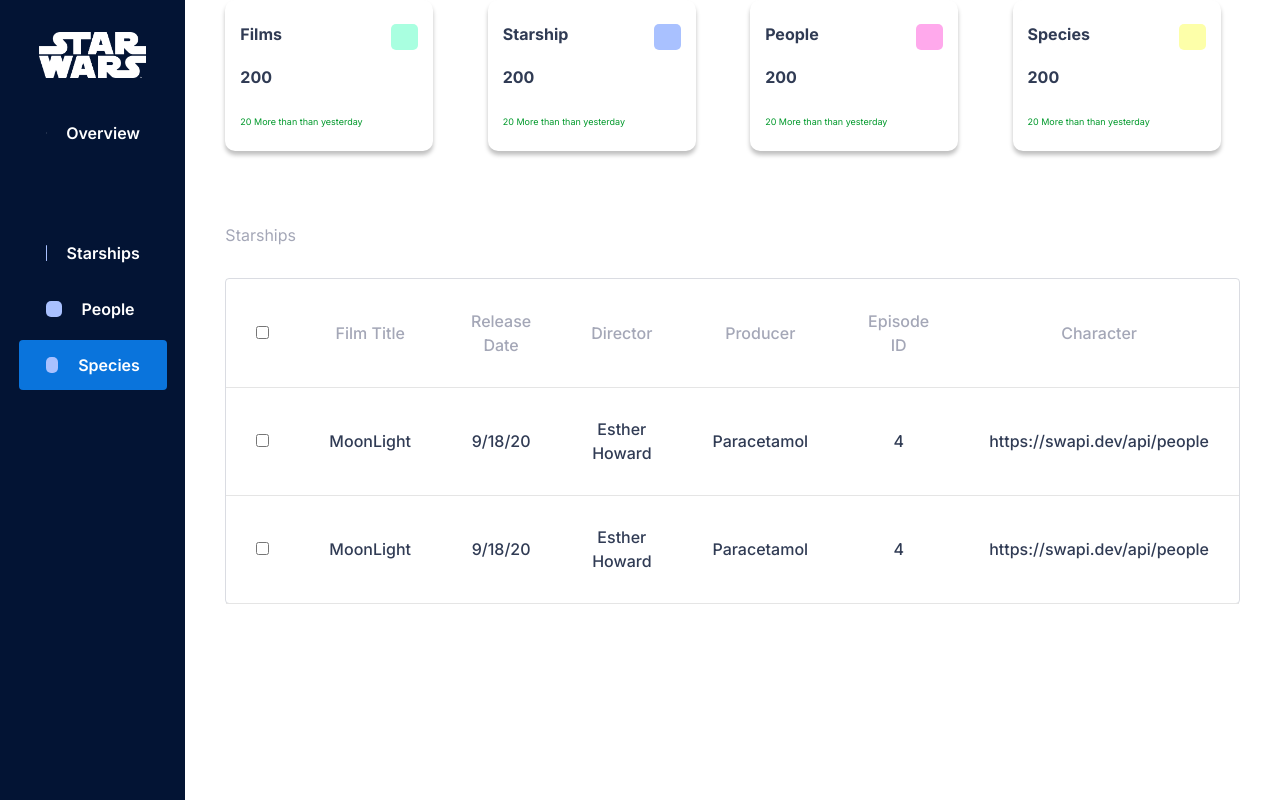
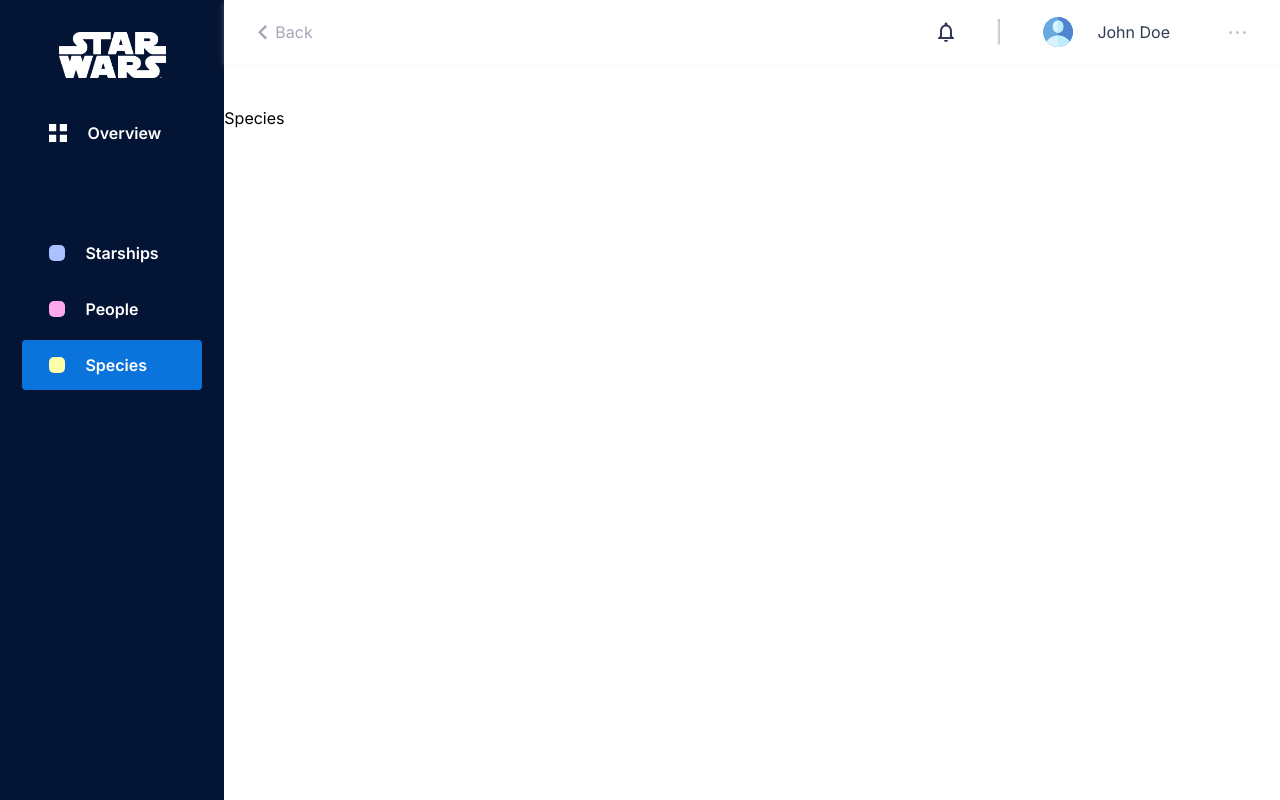
Before and after one commit to demolaemrick/enyata-test, a Vue app: page /species in a window 1280 px wide. Built offline with nearby package versions, Linux system fonts and the light colour scheme.

Commit message:
create more components

```diff
--- /dev/null
+++ b/src/components/atoms/SidebarItemIcon.vue
@@ -0,0 +1,16 @@
+<template>
+  <div class="icon" :style="{ background: iconColor }"></div>
+</template>
+<script>
+export default {
+  props: ["iconColor"],
+};
+</script>
+<style scoped>
+.icon {
+  background: #a9c1ff;
+  width: 1rem;
+  height: 1rem;
+  border-radius: 5px;
+}
+</style>
--- a/src/components/molecules/SidebarItems.vue
+++ b/src/components/molecules/SidebarItems.vue
@@ -18,26 +18,28 @@
     </SidebarItem>
     <SidebarItem title="Starships" path="/starships">
       <template #icon>
-        <div class="square"></div>
+        <SidebarItemIcon />
       </template>
     </SidebarItem>
     <SidebarItem title="People" path="/people">
       <template #icon>
-        <div class="square"></div>
+        <SidebarItemIcon iconColor="#FFA9EC" />
       </template>
     </SidebarItem>
     <SidebarItem title="Species" path="/species">
       <template #icon>
-        <div class="square"></div>
+        <SidebarItemIcon iconColor="#FDFFA9" />
       </template>
     </SidebarItem>
   </ul>
 </template>
 <script>
 import SidebarItem from "@/components/atoms/SidebarItem";
+import SidebarItemIcon from "@/components/atoms/SidebarItemIcon";
 export default {
   components: {
     SidebarItem,
+    SidebarItemIcon
   },
 };
 </script>
@@ -47,7 +49,6 @@ export default {
   width: 80%;
 }
 
-
 .sidebar__items .square {
   background: #a9c1ff;
   width: 1rem;
--- a/src/components/organisms/LoginForm.vue
+++ b/src/components/organisms/LoginForm.vue
@@ -20,7 +20,7 @@
           name="password"
           placeholder="***************"
         />
-        <Label for="password">Email address</Label>
+        <Label for="password">Password</Label>
       </div>
       <div class="submit-btn">
         <Button />
--- /dev/null
+++ b/src/components/organisms/Movie.vue
@@ -0,0 +1,40 @@
+<template>
+  <div class="movie">
+    <div class="movie__image-container">
+      <img src="../../assets/sample.png" alt="star war movie" />
+    </div>
+    <div class="movie__info">
+      <h1>Cover</h1>
+      <p>Director: Kingsley Omin</p>
+      <p>Producer: Kingsley Omin</p>
+      <p>Release Date: January 24, 2022.</p>
+    </div>
+  </div>
+</template>
+<script>
+export default {};
+</script>
+<style>
+.movie {
+  display: flex;
+  gap: 28px;
+  padding: 0 28px;
+}
+.movie__image-container {
+  width: 318px;
+  height: 450px;
+}
+.movie__info {
+}
+.movie__info h1 {
+  color: #000000;
+  font-weight: 700;
+  font-size: 48px;
+  margin-bottom: 1.75rem;
+}
+.movie__info p {
+  color: #303B54;
+  font-weight: 500;
+  margin-bottom: 5px;
+}
+</style>
--- a/src/components/organisms/Navbar.vue
+++ b/src/components/organisms/Navbar.vue
@@ -1,6 +1,20 @@
 <template>
   <nav class="navbar">
-    <div>Icon</div>
+    <div class="navbar__col-1">
+      <svg
+        width="9"
+        height="15"
+        viewBox="0 0 9 15"
+        fill="none"
+        xmlns="http://www.w3.org/2000/svg"
+      >
+        <path
+          d="M7.28572 -0.00111404L6.36937e-07 7.2846L7.28571 14.5703L9 12.856L3.42857 7.2846L9 1.71317L7.28572 -0.00111404Z"
+          fill="#A4A7B7"
+        />
+      </svg>
+      <span>Back</span>
+    </div>
     <div class="navbar__col-2">
       <svg
         class="notification-icon"
@@ -74,34 +88,43 @@
 export default {};
 </script>
 <style>
-.navbar {
+.navbar,
+.navbar__col-1,
+.navbar__col-2,
+.navbar__profile {
   display: flex;
   align-items: center;
+}
+
+.navbar {
   justify-content: space-between;
-  background: #FFFFFF;
+  background: #ffffff;
   box-shadow: 0px 2px 6px rgba(229, 229, 229, 0.3);
   width: 100%;
   height: 4rem;
   margin-bottom: 2.75rem;
   padding: 0 2.125rem;
+  position: sticky;
+  top: 0;
+}
+
+.navbar__col-1 {
+  gap: 8px;
+  color: #a4a7b7;
 }
 .navbar__col-2 {
-  display: flex;
-  align-items: center;
   gap: 32px;
 }
 .navbar__col-2 hr {
   width: 25px;
   transform: rotate(90deg);
-  border-color: #E5E5E5;
+  border-color: #e5e5e5;
 }
 .navbar__profile {
-  display: flex;
-  align-items: center;
   gap: 24px;
   margin-right: 27px;
 }
 .navbar__profile span {
-    color: #303B54;
+  color: #303b54;
 }
 </style>
--- a/src/components/organisms/Sidebar.vue
+++ b/src/components/organisms/Sidebar.vue
@@ -23,6 +23,8 @@ export default {
   height: 100vh;
   width: 272px;
   padding: 32px 0;
+  position: sticky;
+  top: 0;
 }
 
 .logo-container {
--- a/src/router/index.js
+++ b/src/router/index.js
@@ -10,7 +10,6 @@ const routes = [
   {
     path: "/overview",
     name: "overview",
-
     components: {
       Navbar: () => import("@/components/organisms/Navbar.vue"),
       default: () => import("../views/OverView.vue"),
@@ -18,11 +17,20 @@ const routes = [
     },
   },
   {
+    path: "/overview/:id",
+    name: "movie",
+    components: {
+      Navbar: () => import("@/components/organisms/Navbar.vue"),
+      default: () => import("@/components/organisms/Movie.vue"),
+      Sidebar: () => import("@/components/organisms/Sidebar.vue"),
+    },
+  },
+  {
     path: "/starships",
     name: "starships",
-
     components: {
-      default: () => import("../views/OverView.vue"),
+      Navbar: () => import("@/components/organisms/Navbar.vue"),
+      default: () => import("../views/StarshipsView.vue"),
       Sidebar: () => import("@/components/organisms/Sidebar.vue"),
     },
   },
@@ -31,16 +39,17 @@ const routes = [
     name: "people",
 
     components: {
-      default: () => import("../views/OverView.vue"),
+      Navbar: () => import("@/components/organisms/Navbar.vue"),
+      default: () => import("../views/PeopleView.vue"),
       Sidebar: () => import("@/components/organisms/Sidebar.vue"),
     },
   },
   {
     path: "/species",
     name: "species",
-
     components: {
-      default: () => import("../views/OverView.vue"),
+      Navbar: () => import("@/components/organisms/Navbar.vue"),
+      default: () => import("../views/SpeciesView.vue"),
       Sidebar: () => import("@/components/organisms/Sidebar.vue"),
     },
   },
```
Also changed, not shown: src/assets/sample.png (added).
